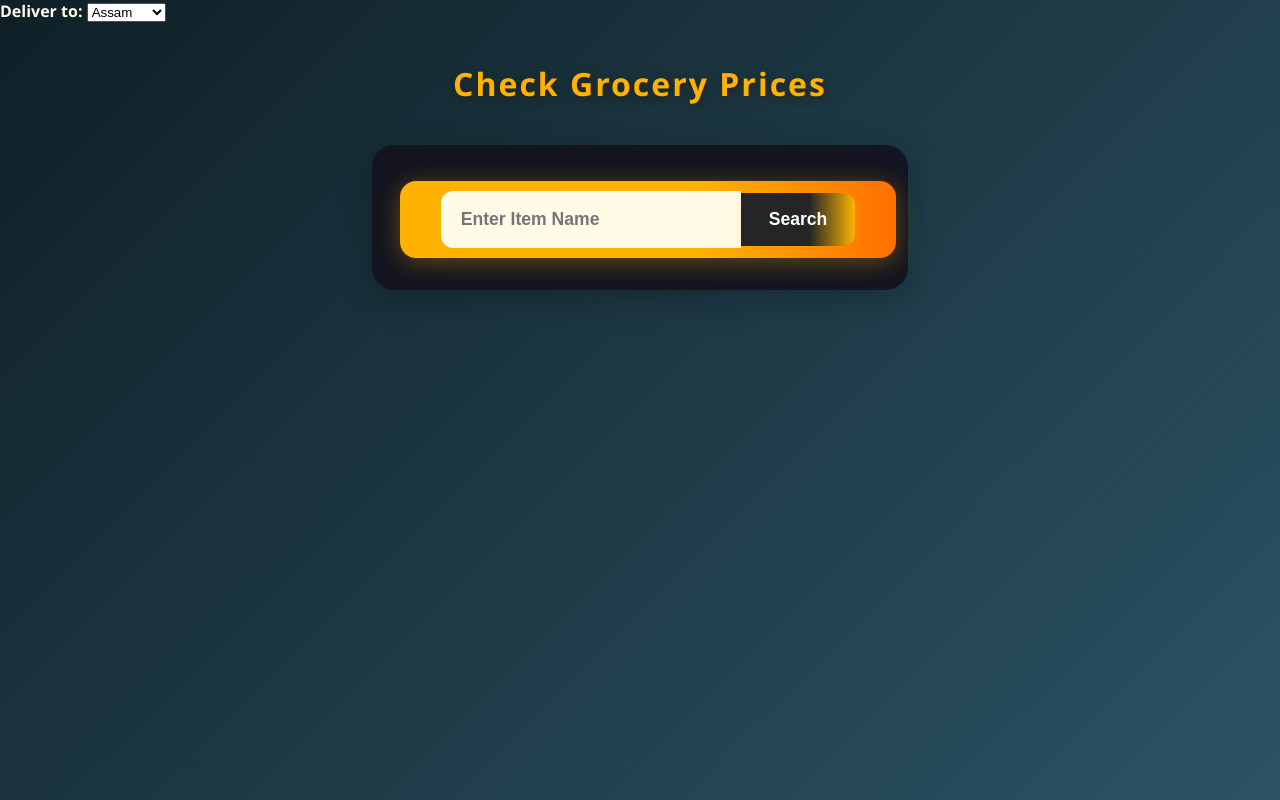
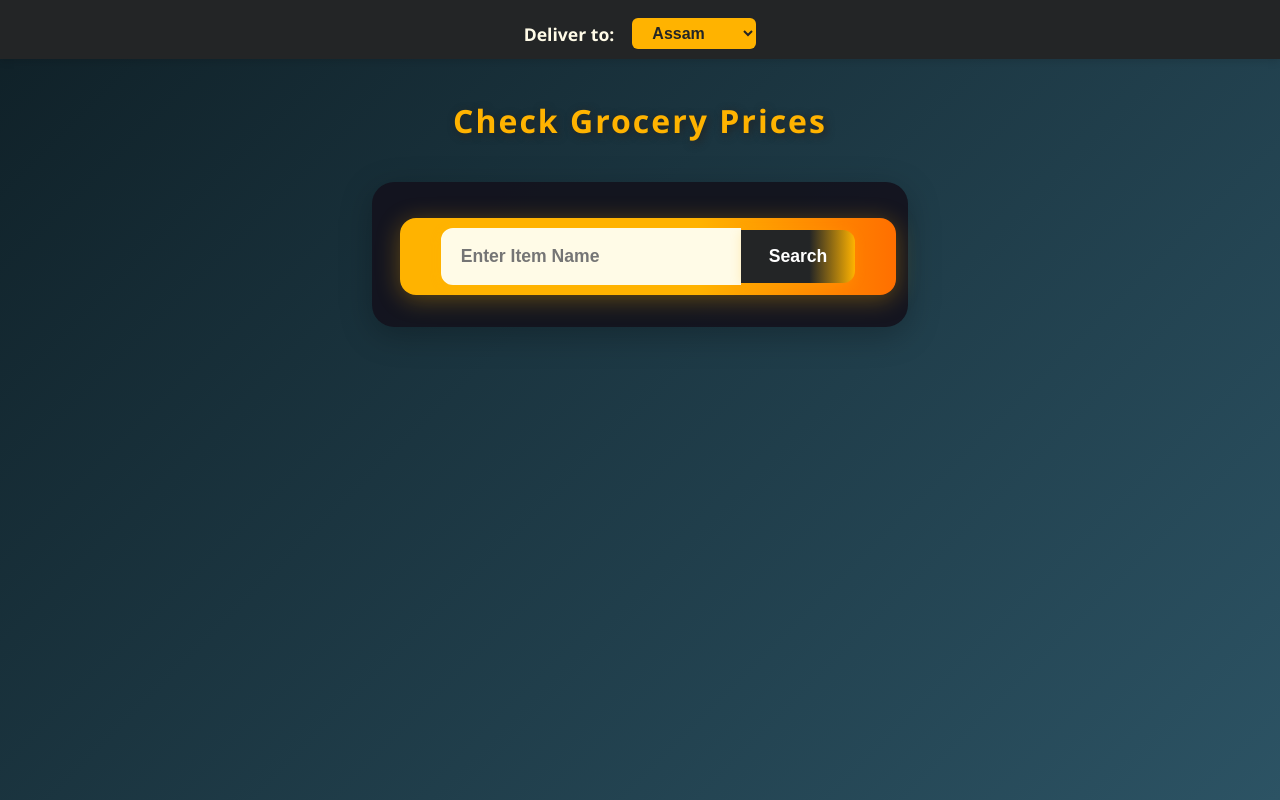
Before and after one commit to Jogesh69/Grocery-Price-Checker, a plain HTML site: page index.html in a window 1280 px wide. Drawn offline with Linux system fonts and the light colour scheme.

Commit message:
Update styles.css
added css for the drop down

```diff
--- a/styles.css
+++ b/styles.css
@@ -5,6 +5,37 @@ body {
     color: #fffbe7;
     margin: 0;
     padding: 0;
+}
+
+.location-bar {
+    display: flex;
+    align-items: center;
+    justify-content: center;
+    background: #232526;
+    color: #fffbe7;
+    padding: 18px 0 10px 0;
+    font-size: 1.1rem;
+    gap: 10px;
+    box-shadow: 0 2px 8px #0002;
+}
+
+.location-bar select {
+    background: #ffb300;
+    color: #232526;
+    border: none;
+    border-radius: 6px;
+    padding: 6px 16px;
+    font-size: 1rem;
+    font-weight: bold;
+    margin-left: 8px;
+    outline: none;
+    cursor: pointer;
+    transition: background 0.2s;
+}
+
+.location-bar select:focus {
+    background: #ff6f00;
+    color: #fff;
 }
 
 h1 {
@@ -147,4 +178,9 @@ li b {
         gap: 8px;
         padding: 8px 4px;
     }
+    .location-bar {
+        flex-direction: column;
+        gap: 6px;
+        font-size: 1rem;
+    }
 }
```
